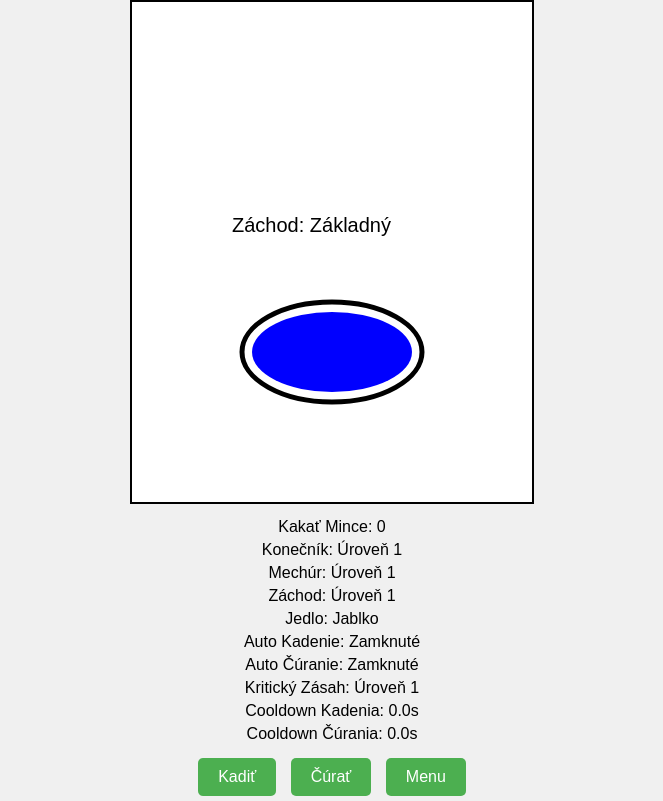
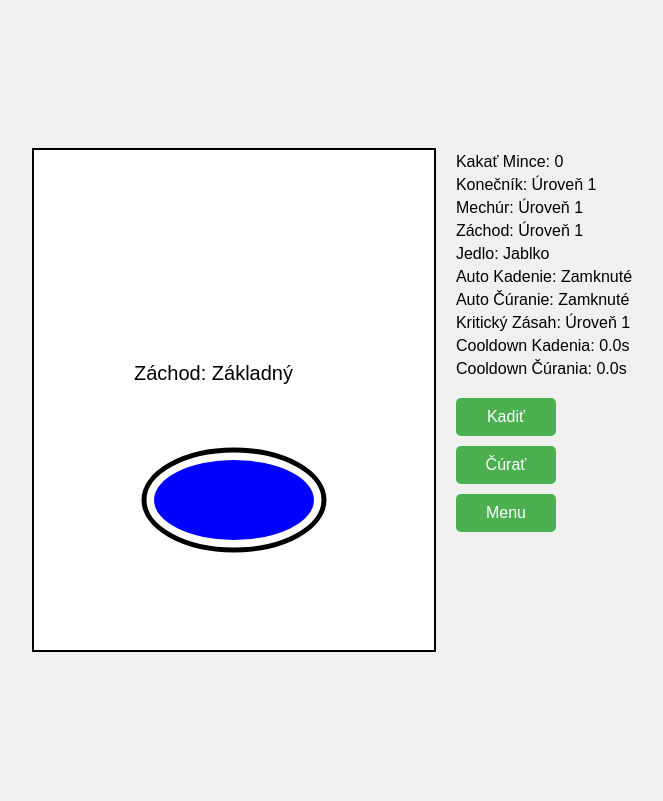
Before and after one commit to Erikzelko107/poonpee-simulator, a plain HTML site: page index.html in a window 1280 px wide. Shown: the whole page, without its empty margins (308-971 px from the left). Drawn offline with Linux system fonts and the light colour scheme.

Commit message:
Update styles.css

```diff
--- a/styles.css
+++ b/styles.css
@@ -12,28 +12,42 @@ body {
     text-align: center;
 }
 
+#gameArea {
+    display: flex;
+    align-items: flex-start;
+}
+
 #gameCanvas {
     border: 2px solid #000;
     background-color: #fff;
 }
 
+#rightPanel {
+    margin-left: 20px;
+    display: flex;
+    flex-direction: column;
+    align-items: flex-start;
+}
+
 #stats {
-    margin: 10px 0;
+    margin-bottom: 10px;
 }
 
 #stats p {
     margin: 5px 0;
+    text-align: left;
 }
 
 button {
     padding: 10px 20px;
-    margin: 5px;
+    margin: 5px 0;
     font-size: 16px;
     cursor: pointer;
     background-color: #4CAF50;
     color: white;
     border: none;
     border-radius: 5px;
+    width: 100px;
 }
 
 button:disabled {
```
